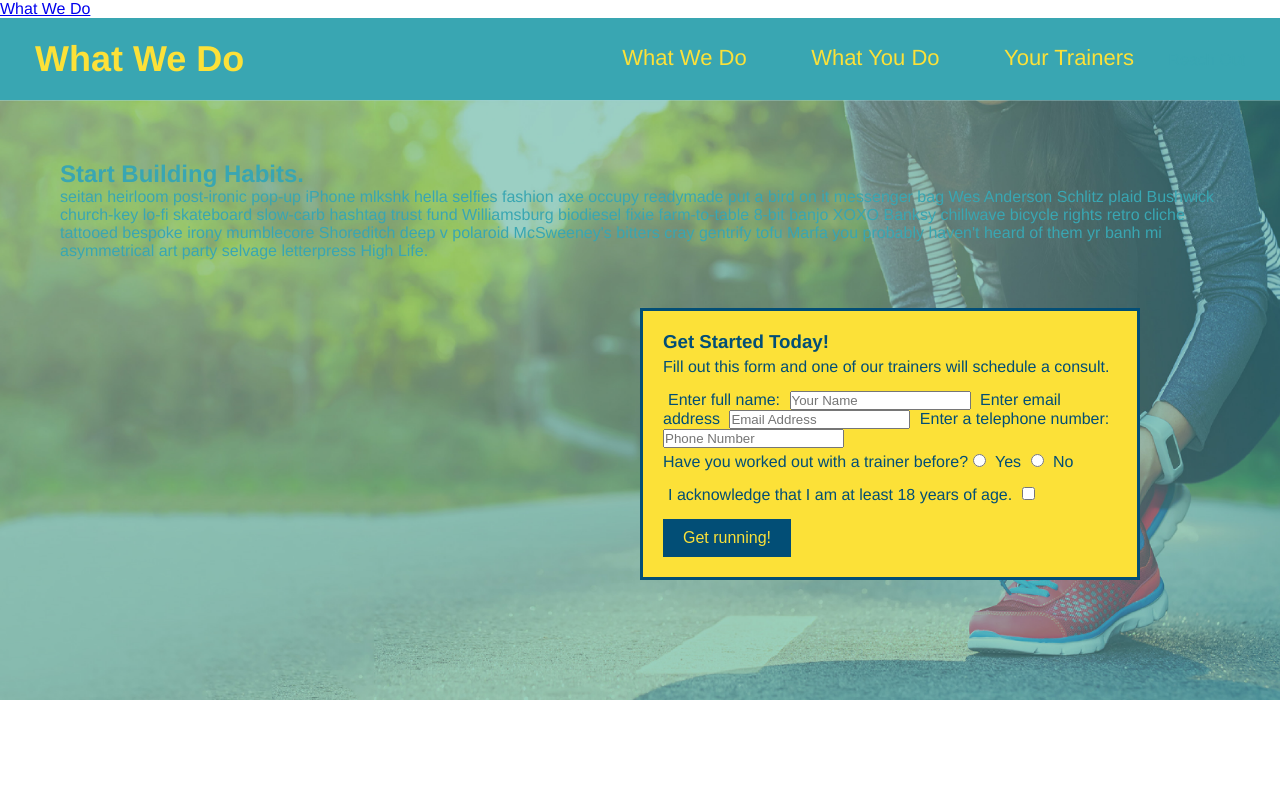
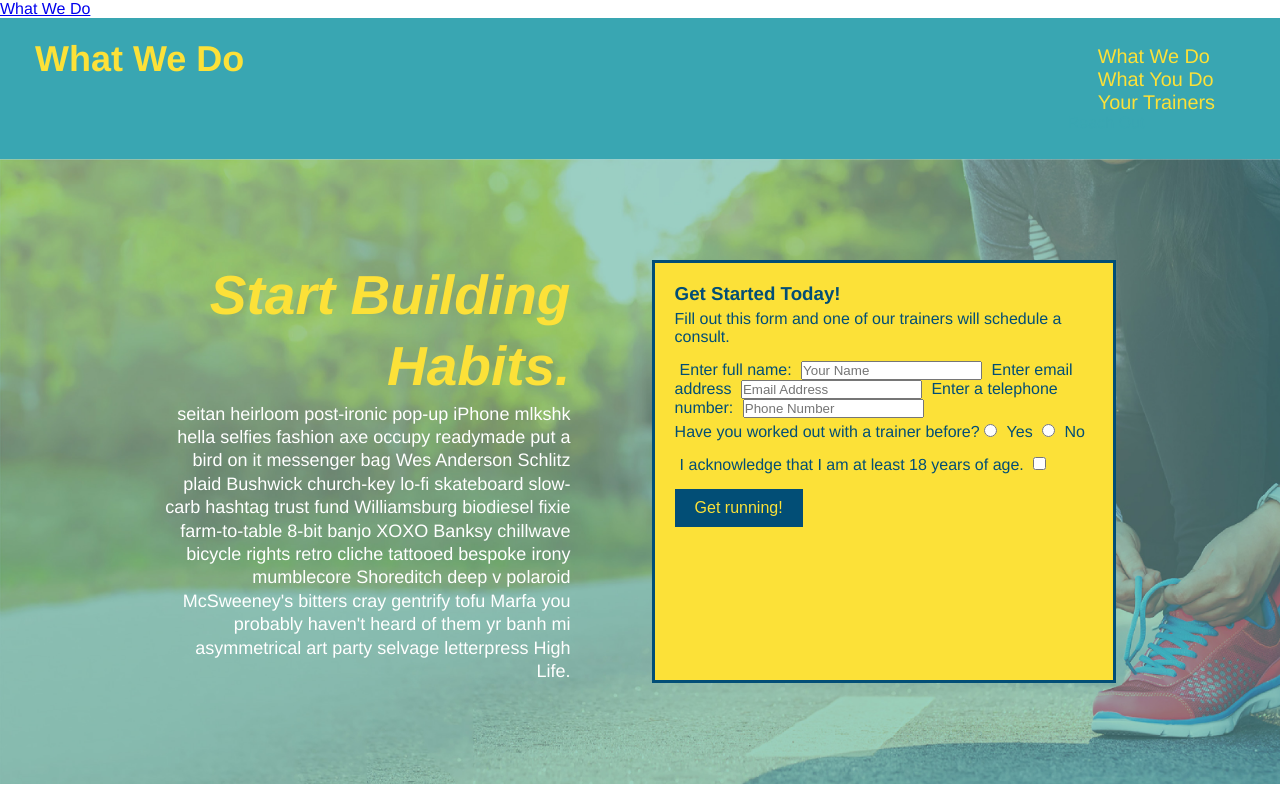
Before and after one commit to Obrienjames34/run-buddy, a plain HTML site: page run-buddy/index.html in a window 1280 px wide. Shown: the top 800 px of the page. Drawn offline with Linux system fonts and the light colour scheme.

Commit message:
add flexbox to the hero

```diff
--- a/run-buddy/assets/css/style.css
+++ b/run-buddy/assets/css/style.css
@@ -40,34 +40,39 @@ header nav {
 }
 
 header nav ul li {
-  display: inline;
+  display: flex;
+  flex-wrap: wrap;
+  justify-content: space-between;
+  align-items: center;
+  list-style: none;
 }
 
 header nav ul li a {
   margin: 0 30px;
   font-weight: lighter;
-  font-size: 22px;
+  font-size: 1.55vw;
 }
 
 footer {
+  display: flex;
   background: #fce138;
   width: 100% padding 40px 35px;
 }
 
 footer h2 {
-  display: inline;
   color: #024e76;
   font-size: 30px;
   margin: 0;
 }
 
 footer div {
-  float: right;
   line-height: 1.5;
   text-align: right;
 }
 
 footer a {
+  justify-content: space-between;
+  flex-wrap: wrap;
   color: #024e76;
 }
 
@@ -79,11 +84,10 @@ section {
   border: 3px solid #024e76;
   background-color: #fce138;
   padding: 20px;
-  width: 500px;
   color: #024e76;
-  position: absolute;
-  bottom: 120px;
-  right: 140px;
+  width: 40%;
+  margin: 3.5%;
+
 }
 
 .hero-form h3 {
@@ -281,11 +285,25 @@ section {
 }
 /* Hero Style Start */
 .hero {
+  display: flex;
+  justify-content: center;
+  flex-wrap: wrap;
   background-image: url("../images/hero-bg.jpeg");
-  height: 600px;
   background-size: cover;
-  background-position: center;
   position: relative;
+}
+.hero-cta {
+  width: 35%;
+  text-align: right;
+  margin: 3.5%;
+  color: #fff;
+  font-size: 18px;
+  line-height: 1.3;
+}
+.hero-cta h2 {
+  font-style: italic;
+  font-size: 55px;
+  color: #fce138;
 }
 
 /* Hero Style End */
```
